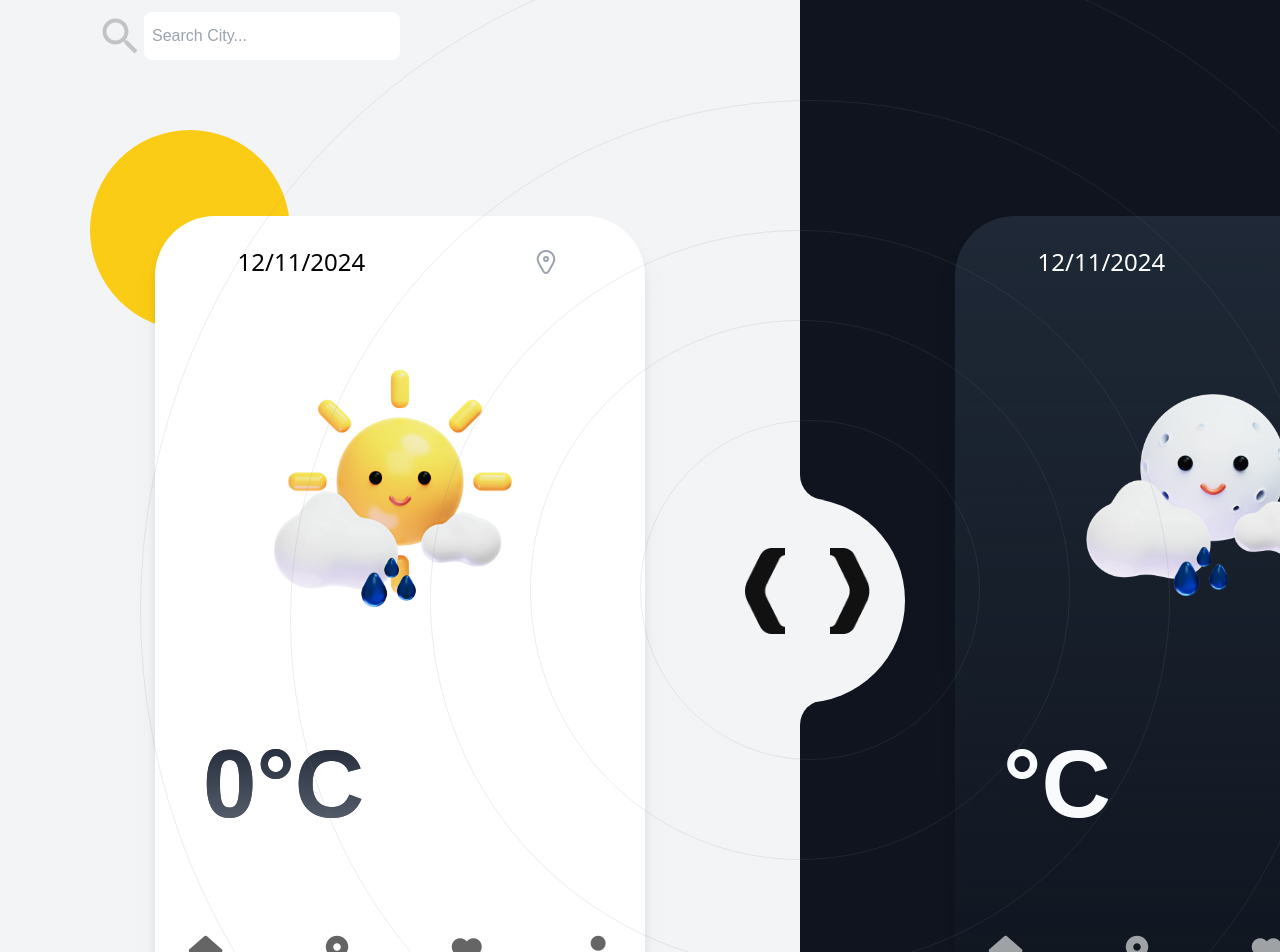
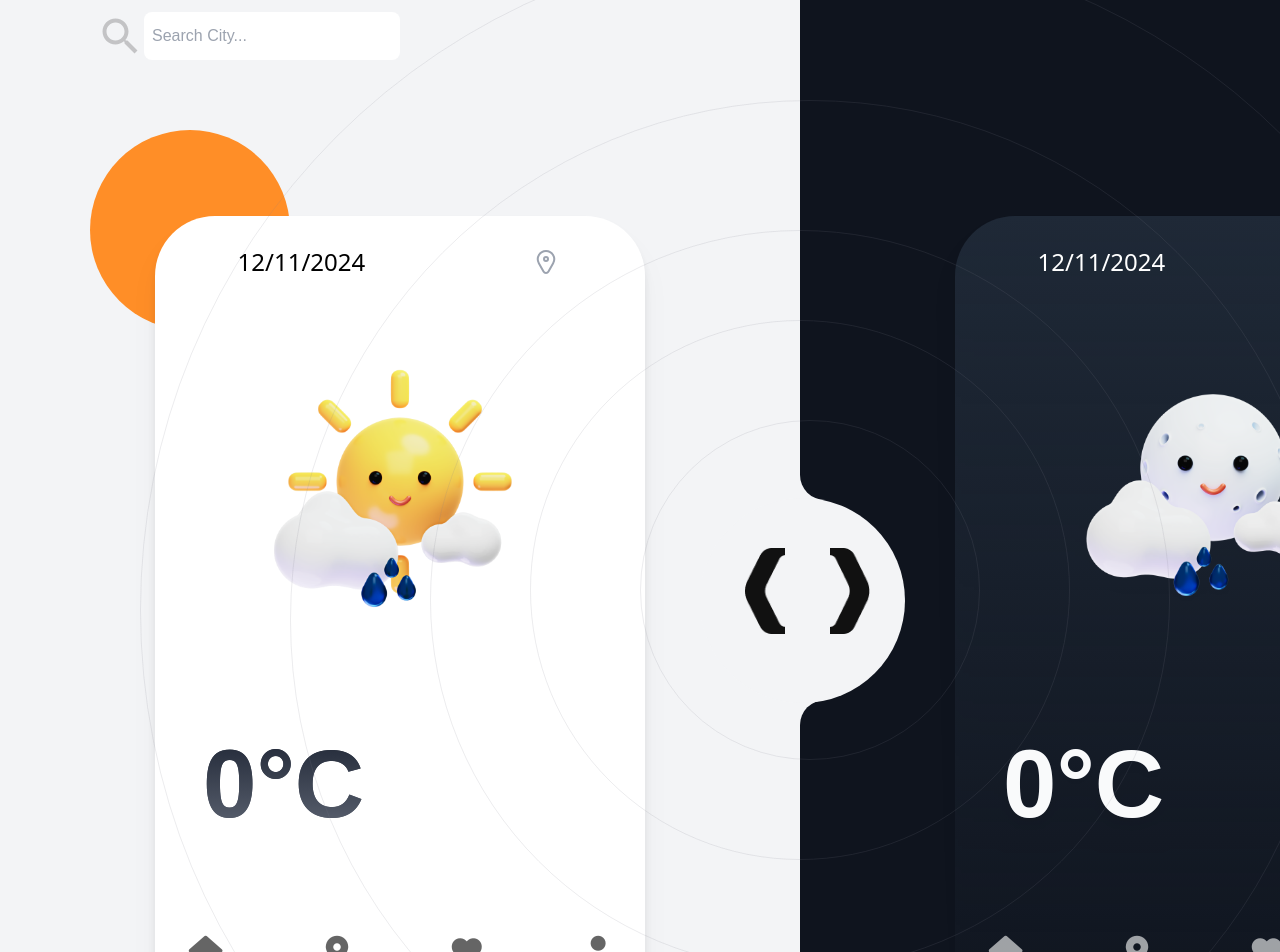
Before and after one commit to azaaa-9/weather-app, a Next.js app: page / in a window 1280 px wide. Shown: the top 952 px of the page. Built offline with nearby package versions, Linux system fonts and the light colour scheme; no server answers.

Commit message:
nightCard temp and condition bolson

```diff
--- a/src/app/componant/card.js
+++ b/src/app/componant/card.js
@@ -5,7 +5,7 @@ import '@fortawesome/fontawesome-free/css/all.min.css';
 
 
 
-const Card = ({ value, city, number, nothing, condition  }) => {
+const Card = ({ value, city, number, nothing, condition, }) => {
 
   const img = value === "day" ? "rain.png" : "rain (1).png";
 
@@ -13,11 +13,11 @@ const Card = ({ value, city, number, nothing, condition  }) => {
   const colors = value === "day" ? "bg-[#ffffff] text-black" : nightCardColors;
 
   const nightIconColor = "text-white";
-
   const iconColor = value === "day" ? "text-black" : nightIconColor;
 
   const temperature = value ==="day" ? number : nothing;
   const temperatureStyle = value === "day" ? "text-[96px] text-transparent bg-clip-text bg-gradient-to-b from-[#111827] to-[#6b7280] " : "text-[96px] text-transparent bg-clip-text bg-gradient-to-b from-[#f9fafb] to-[#f9fafb]"
+
 
 const textStyle = value === "day" ? "text-[#ff8e27] text-[24px]" : "text-[#777cce] text-[24px]"
 
--- a/src/app/page.js
+++ b/src/app/page.js
@@ -14,10 +14,13 @@ export default function Home() {
     number: 0,
     condition: "",
   });
+
   const [nightweather, setNightWeather] = useState({
     nothing: 0,
-    condition: "",
+    nightCondition: "",
   });
+
+
   const onChangeText = (e) => {
     setSearch(e.target.value);
   };
@@ -27,6 +30,8 @@ export default function Home() {
       setCity(search);
     }
   };
+
+
   useEffect(() => {
     fetch(
       `http://api.weatherapi.com/v1/forecast.json?key=${API_KEY}&q=${city}&days=1&aqi=no&alerts=no`
@@ -39,17 +44,17 @@ export default function Home() {
         });
         setNightWeather({
           nothing: data?.forecast?.forecastday[0]?.day?.mintemp_c,
-          condition: data?.forecast?.forecastday[0]?.day?.condition.text,
+          condition : data?.forecast?.forecastday[0]?.day?.condition.text,
         });
       });
+
   }, [city]);
-
   return (
 
     <div className="bg-black min-h-screen">
       <div className="bg-[#f3f4f6] w-full md:w-[1600px] h-auto flex justify-between mx-auto">
         <div className="bg-[#f3f4f6] w-full md:w-[800px] relative ">
-          <div className='w-[200px] h-[200px] rounded-[50%] bg-yellow-400 absolute right-[610px] top-[130px] translate-x-[50%]'></div>
+          <div className='w-[200px] h-[200px] rounded-[50%] bg-[#FF8E27] absolute right-[610px] top-[130px] translate-x-[50%]'></div>
 
           <Card value="day"
           city={city}
@@ -85,7 +90,7 @@ export default function Home() {
 
           <Card value="night"
           city={city}
-          number={nightweather.nothing}
+          nothing={nightweather.nothing}
           condition={nightweather.condition} />
 
 
@@ -93,7 +98,7 @@ export default function Home() {
           <div className="w-full md:w-[800px] h-[500px] bg-[#0f141e] rounded-bl-[25px]"></div>
           <div className="w-full md:w-[800px] h-[200px] bg-[#0f141e]"></div>
           <div className="w-full md:w-[800px] h-[500px] bg-[#0f141e] rounded-tl-[25px]"></div>
-          <div className='w-full md:w-[200px] h-[200px] rounded-[50%] bg-indigo-400 absolute left-[640px] bottom-[30px] transform -translate-x-[50%]'></div>
+          <div className='w-full md:w-[200px] h-[200px] rounded-[50%] bg-[#6E72C9] absolute left-[640px] bottom-[30px] transform -translate-x-[50%]'></div>
         </div>
       </div>
     </div>
```
